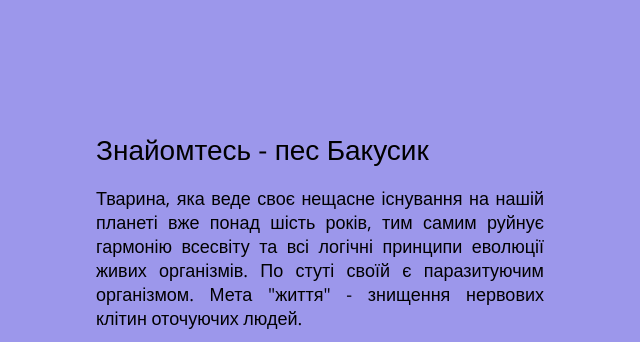
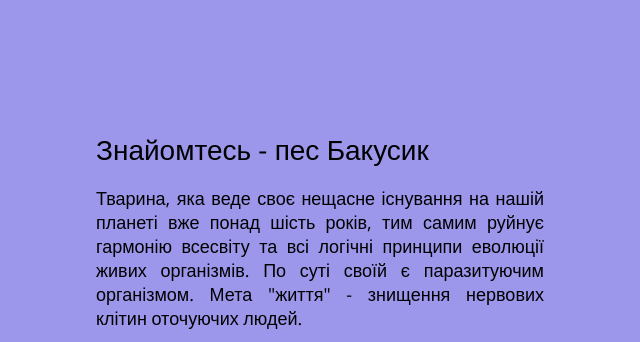
Before and after one commit to NazarIdealist/bakusuk, a plain HTML site: page index.html in a window 1280 px wide. Shown: the top 342 px of the page, 544-1184 px from the left. Drawn offline with nearby package versions, Linux system fonts and the light colour scheme.

Commit message:
Update index.html

```diff
--- a/index.html
+++ b/index.html
@@ -23,7 +23,7 @@
        <div class="hero"></div>
        <div class="about">
        <h1>Знайомтесь - пес Бакусик</h1>
-           <div class="short">Тварина, яка веде своє нещасне існування на нашій планеті вже понад шість років, тим самим руйнує гармонію всесвіту та всі логічні принципи еволюції живих організмів. По стуті своїй є паразитуючим організмом. Мета "життя" - знищення нервових клітин оточуючих людей. </div>
+           <div class="short">Тварина, яка веде своє нещасне існування на нашій планеті вже понад шість років, тим самим руйнує гармонію всесвіту та всі логічні принципи еволюції живих організмів. По суті своїй є паразитуючим організмом. Мета "життя" - знищення нервових клітин оточуючих людей. </div>
 
            <div class="button"><a href="http://vk.com/bakusuk" target="_blank">Дізнатись більше</a></div>
        </div>
```
